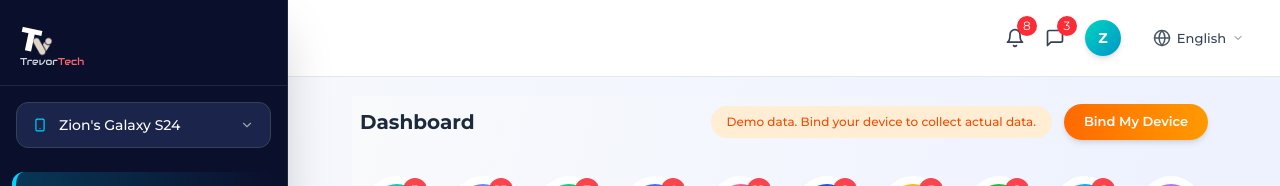
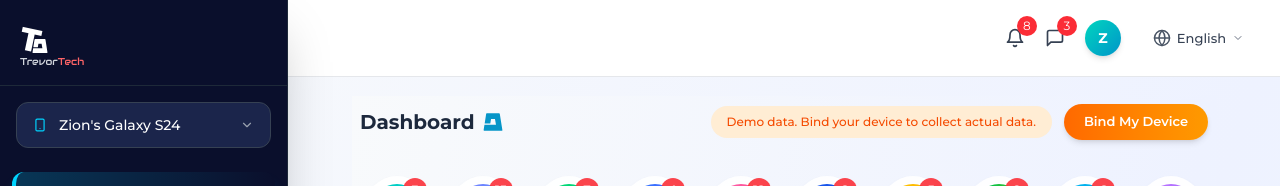
Before and after one commit to LifeofPaks/trevor-tech, a React (Vite) app: page /demo/dashboard in a window 1280 px wide. Shown: the top 186 px of the page. Built offline with nearby package versions, Linux system fonts and the light colour scheme; a web font is replaced by a local one.

Commit message:
updated ui

```diff
--- a/src/components/demo/dashboard/Dasboard.jsx
+++ b/src/components/demo/dashboard/Dasboard.jsx
@@ -37,6 +37,7 @@ import {
 import { SiMessenger, SiLine, SiYelp, SiNetflix } from "react-icons/si";
 import CaptureScreenshot from "./CaptureScreenshot";
 import DemoFooter from "../DemoFooter";
+import { IoLogoBitbucket } from "react-icons/io5";
 
 const Dashboard = () => {
   return (
@@ -45,8 +46,9 @@ const Dashboard = () => {
       <header className="!mb-4 sm:!mb-6">
         <div className="flex flex-col sm:flex-row sm:items-center sm:justify-between !gap-3 sm:!gap-4">
           <div className="flex items-center !gap-2 sm:!gap-3">
-            <h1 className="text-lg sm:text-lg md:text-xl font-bold text-slate-800">
-              Dashboard
+            <h1 className="text-lg sm:text-lg md:text-xl font-bold text-slate-800 flex items-center !gap-2">
+              Dashboard{" "}
+              <IoLogoBitbucket className="text-[#0695c8] rotate-[180deg]" />
             </h1>
           </div>
           <div className="flex sm:flex-row items-start sm:items-center !gap-2 sm:!gap-3">
@@ -507,7 +509,9 @@ const Dashboard = () => {
               <h4 className="text-sm sm:text-base font-bold text-slate-700 flex items-center !gap-2">
                 Most Contacts (7 days)
               </h4>
-              <span className="textmds text-gray-500"><FaAngleRight /></span>
+              <span className="textmds text-gray-500">
+                <FaAngleRight />
+              </span>
             </div>
             {[
               {
@@ -566,7 +570,9 @@ const Dashboard = () => {
               <h4 className="text-sm sm:text-base font-bold text-slate-700 flex items-center !gap-2">
                 Most Calls (7 days)
               </h4>
-              <span className="textmds text-gray-500"><FaAngleRight /></span>
+              <span className="textmds text-gray-500">
+                <FaAngleRight />
+              </span>
             </div>
             {[
               {
@@ -627,7 +633,9 @@ const Dashboard = () => {
               <FiClock className="text-secondary" />
               Latest Keylogs
             </h3>
-            <span className="textmds text-gray-500"><FaAngleRight /></span>
+            <span className="textmds text-gray-500">
+              <FaAngleRight />
+            </span>
           </div>
           <div className="space-y-2 sm:space-y-3">
             {[
@@ -690,7 +698,7 @@ const Dashboard = () => {
         </div>
 
         {/* Capture Screenshots */}
-        <CaptureScreenshot/>
+        <CaptureScreenshot />
       </div>
     </div>
   );
--- a/src/components/logo/DemoLogo.jsx
+++ b/src/components/logo/DemoLogo.jsx
@@ -3,6 +3,7 @@ import Logo1 from "../../assets/logo-1.png";
 import Logo3 from "../../assets/logo-3.png";
 import Logo4 from "../../assets/logo-4.png";
 import { Link } from 'react-router-dom';
+import { IoLogoBitbucket } from "react-icons/io5";
 
 const DemoLogo = () => {
   return (
@@ -13,12 +14,9 @@ const DemoLogo = () => {
         <h1 className="font-extrabold text-[2rem] text-white rotate-[12deg]">
           T
         </h1>
-        <img
-          src={Logo4}
-          alt="logo-image"
-          className="w-[21px] -ml-[8px]! rotate-[180deg] !mt-3"
-          style={{ filter: "invert(1)" }}
-        />
+        <div className="w-[21px] -ml-[8px]!  !mt-3">
+          <IoLogoBitbucket className="text-white rotate-[180deg]" />
+        </div>
       </div>
 
       <div className=" logo-font text-[10px]">
--- a/src/components/logo/Logo.jsx
+++ b/src/components/logo/Logo.jsx
@@ -3,6 +3,7 @@ import Logo1 from "../../assets/logo-1.png";
 import Logo3 from "../../assets/logo-3.png";
 import Logo4 from "../../assets/logo-4.png";
 import { Link } from 'react-router-dom';
+import { IoLogoBitbucket } from "react-icons/io5";
 
 const Logo = () => {
   return (
@@ -13,11 +14,9 @@ const Logo = () => {
         <h1 className="font-extrabold text-[2rem] text-gray-800 rotate-[12deg]">
           T
         </h1>
-        <img
-          src={Logo4}
-          alt="logo-image"
-          className="w-[21px] -ml-[8px]! rotate-[180deg] !mt-3"
-        />
+        <div className="w-[21px] -ml-[8px]!  !mt-3">
+                 <IoLogoBitbucket className="text-gray-800 rotate-[180deg]" />
+               </div>
       </div>
 
       <div className=" logo-font text-[10px]">
```
